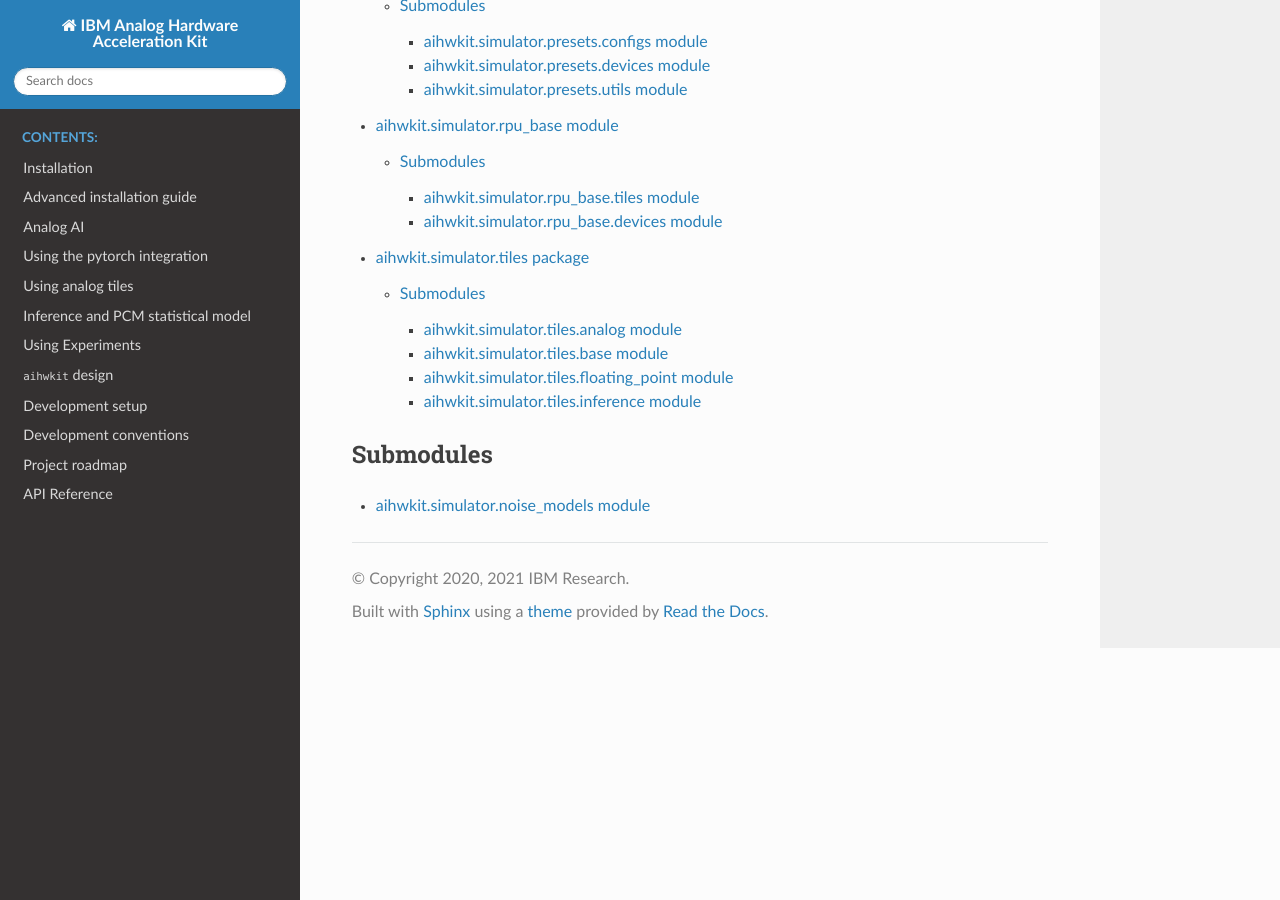
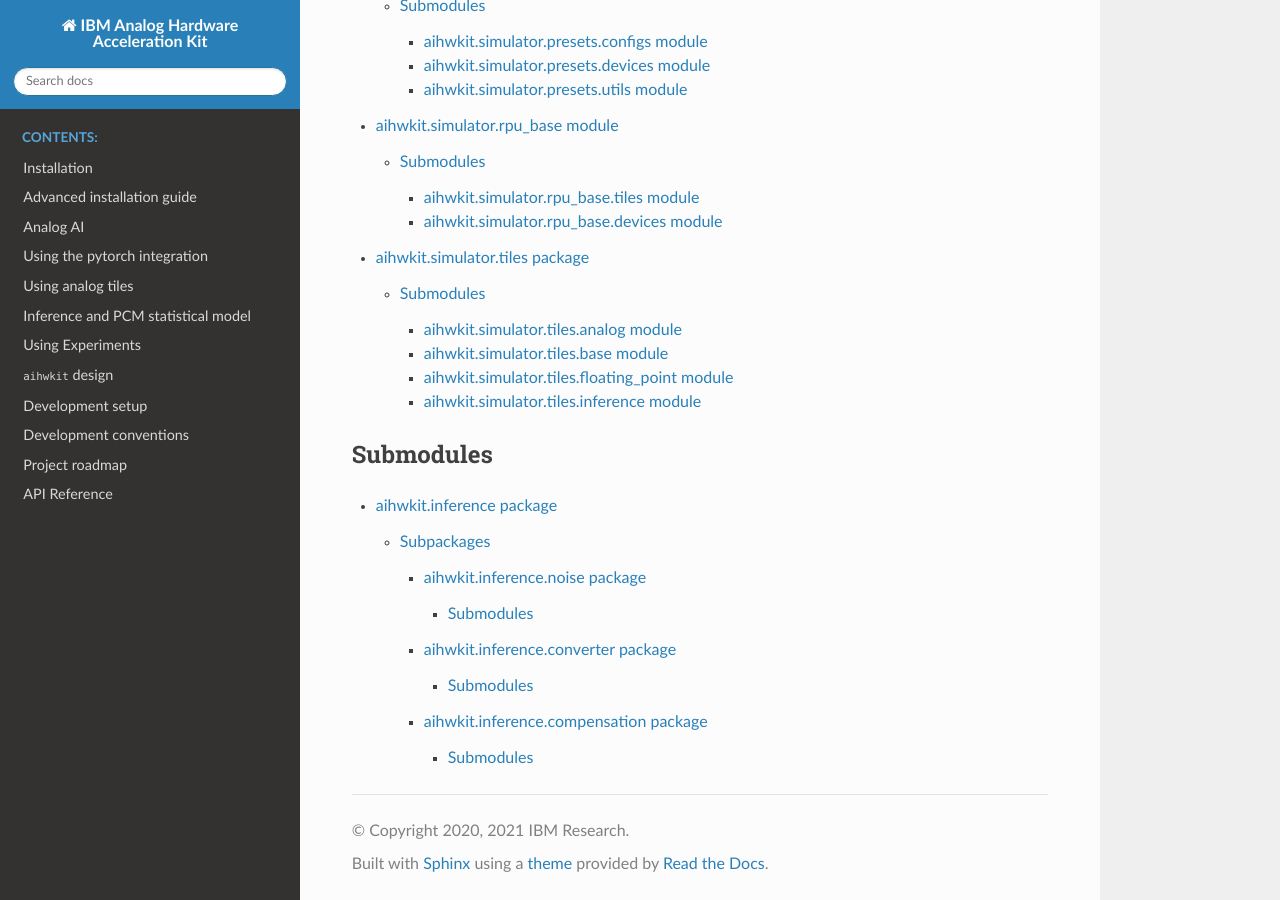
Before and after one commit to IBM/aihwkit, a Sphinx documentation site: the page built from docs/source/api/aihwkit.simulator.rst, in a window 1280 px wide and 900 px high, scrolled down 562 px. Built offline with Sphinx 7.4.7 and the Read the Docs theme 2.0.0, drawn with Linux system fonts in a browser that asks for light colours.

Commit message:
- updated docs

```diff
--- /dev/null
+++ b/docs/source/api/aihwkit.inference.compensation.base.rst
@@ -0,0 +1,8 @@
+aihwkit.inference.compensation.base module
+==========================================
+
+.. automodule:: aihwkit.inference.compensation.base
+   :members:
+   :undoc-members:
+   :show-inheritance:
+   :exclude-members:
--- /dev/null
+++ b/docs/source/api/aihwkit.inference.compensation.drift.rst
@@ -0,0 +1,8 @@
+aihwkit.inference.compensation.drift module
+===========================================
+
+.. automodule:: aihwkit.inference.compensation.drift
+   :members:
+   :undoc-members:
+   :show-inheritance:
+   :exclude-members: clamp, torch_abs, randn_like, log, ones
--- /dev/null
+++ b/docs/source/api/aihwkit.inference.converter.base.rst
@@ -0,0 +1,8 @@
+aihwkit.inference.converter.base module
+=======================================
+
+.. automodule:: aihwkit.inference.converter.base
+   :members:
+   :undoc-members:
+   :show-inheritance:
+   :exclude-members:
--- /dev/null
+++ b/docs/source/api/aihwkit.inference.converter.conductance.rst
@@ -0,0 +1,8 @@
+aihwkit.inference.converter.conductance module
+==============================================
+
+.. automodule:: aihwkit.inference.converter.conductance
+   :members:
+   :undoc-members:
+   :show-inheritance:
+   :exclude-members: clamp, torch_abs, randn_like, log, ones
--- /dev/null
+++ b/docs/source/api/aihwkit.inference.noise.base.rst
@@ -0,0 +1,8 @@
+aihwkit.inference.noise.base module
+===================================
+
+.. automodule:: aihwkit.inference.noise.base
+   :members:
+   :undoc-members:
+   :show-inheritance:
+   :exclude-members:
--- a/docs/source/api/aihwkit.simulator.rst
+++ b/docs/source/api/aihwkit.simulator.rst
@@ -23,4 +23,4 @@ Submodules
 .. toctree::
    :maxdepth: 4
 
-   aihwkit.simulator.noise_models
+   aihwkit.inference
--- a/docs/source/api_reference.rst
+++ b/docs/source/api_reference.rst
@@ -12,9 +12,17 @@ API Reference
    aihwkit.experiments
    aihwkit.experiments.experiments
    aihwkit.experiments.runners
+   aihwkit.inference
+   aihwkit.inference.compensation
+   aihwkit.inference.compensation.base
+   aihwkit.inference.compensation.drift
+   aihwkit.inference.converter.base
+   aihwkit.inference.converter.conductance
+   aihwkit.inference.noise
+   aihwkit.inference.noise.base
+   aihwkit.inference.noise.pcm
    aihwkit.simulator
    aihwkit.simulator.configs
-   aihwkit.simulator.noise_models
    aihwkit.simulator.presets
    aihwkit.simulator.tiles
    aihwkit.nn
```
Also changed, not shown: docs/source/api/aihwkit.inference.compensation.rst (added, +16 -0 lines), docs/source/api/aihwkit.inference.converter.rst (added, +16 -0 lines), docs/source/api/aihwkit.inference.noise.pcm.rst (added, +8 -0 lines), docs/source/api/aihwkit.inference.noise.rst (added, +16 -0 lines), docs/source/api/aihwkit.inference.rst (added, +17 -0 lines), docs/source/api/aihwkit.simulator.noise_models.rst (deleted, +0 -8 lines), docs/source/pcm_inference.rst (+4 -4 lines), 1 other file.
